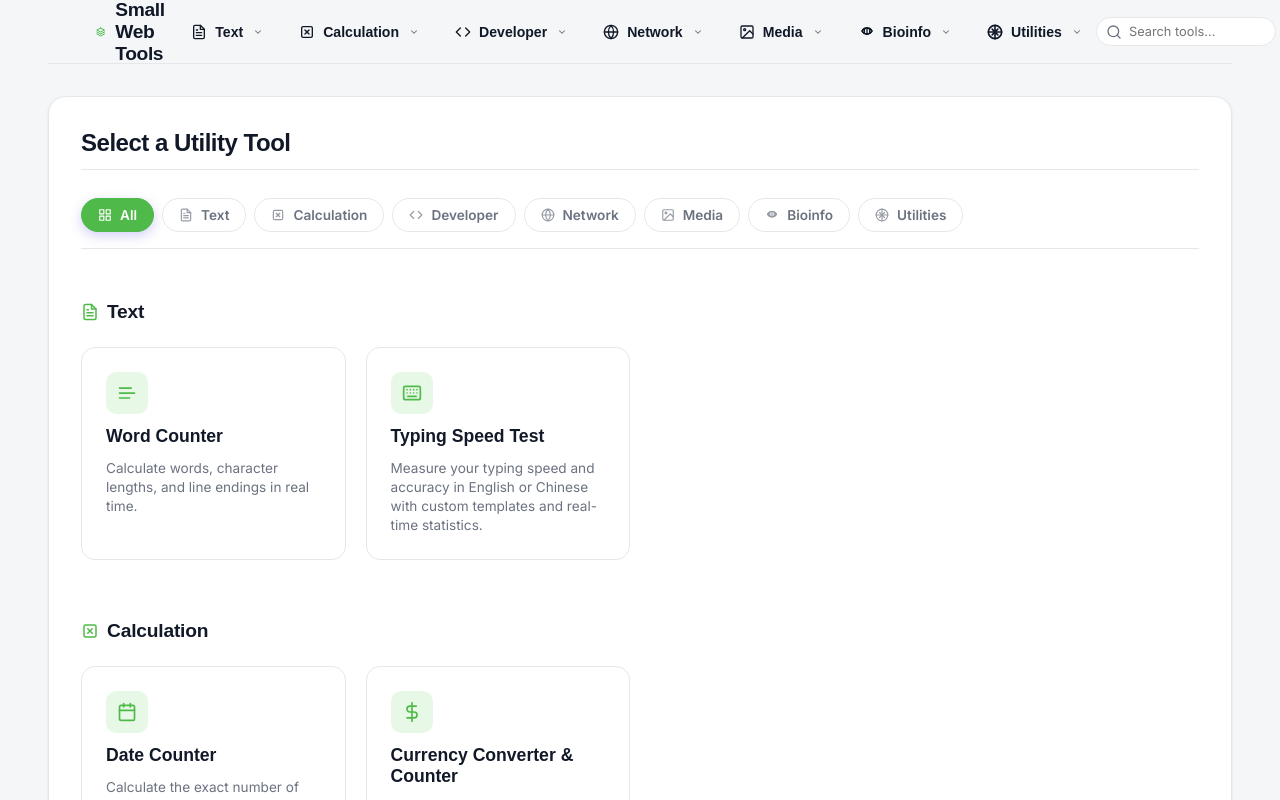
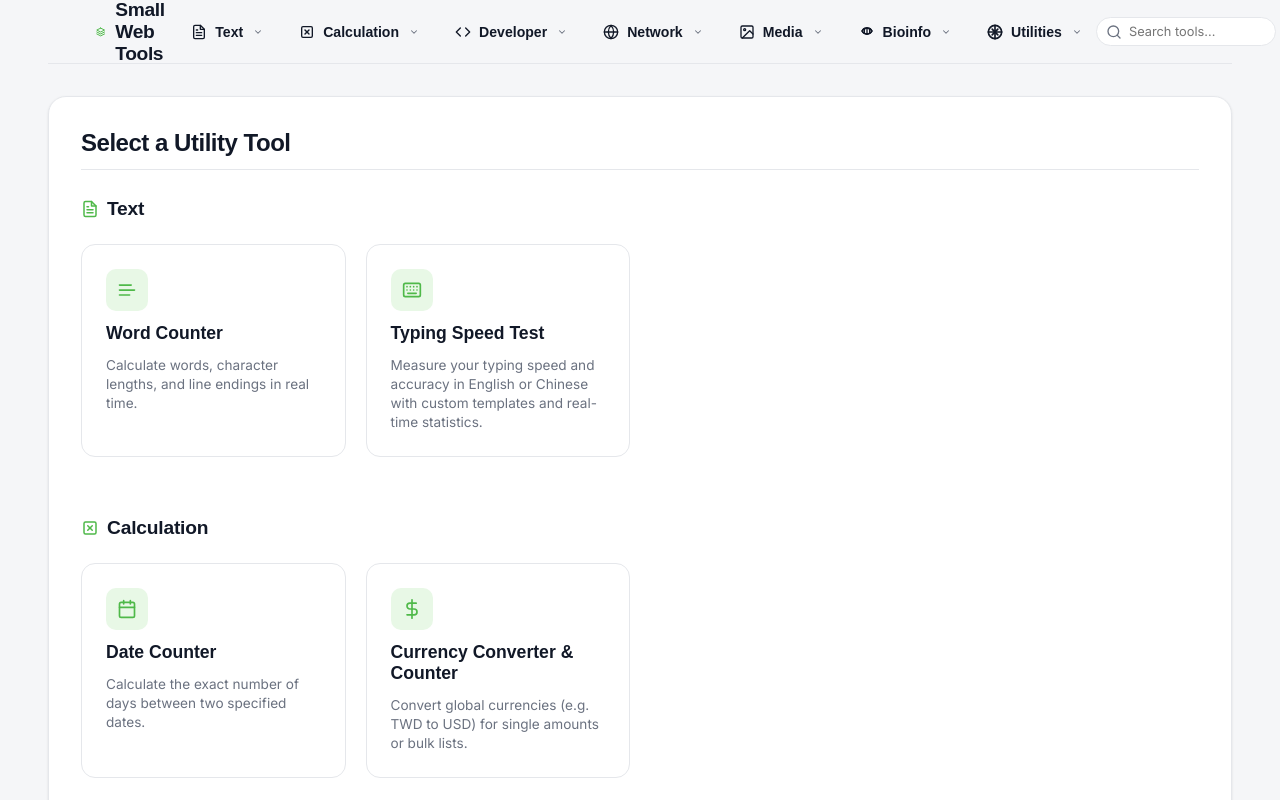
Before and after one commit to hhter2/small-web-tools, a React (Vite) app: page / in a window 1280 px wide. Built offline with nearby package versions, Linux system fonts and the light colour scheme; a web font is replaced by a local one.

Commit message:
feat: remove redundant home-tabs category buttons row on dashboard

```diff
--- a/src/components/HomeGrid.jsx
+++ b/src/components/HomeGrid.jsx
@@ -324,31 +324,7 @@ export default function HomeGrid({ onSelectTool, activeTab = 'all', setActiveTab
     <article id="tool-home" className="tool-card tool-card--wide active">
       <h2>Select a Utility Tool</h2>
 
-      {/* Category filter tabs */}
-      <div className="home-tabs">
-        <button
-          className={`tab-btn ${activeTab === 'all' ? 'active' : ''}`}
-          onClick={() => setActiveTab('all')}
-        >
-          <svg viewBox="0 0 24 24" fill="none" stroke="currentColor" strokeWidth="2" strokeLinecap="round" strokeLinejoin="round">
-            <rect x="3" y="3" width="7" height="7"></rect>
-            <rect x="14" y="3" width="7" height="7"></rect>
-            <rect x="14" y="14" width="7" height="7"></rect>
-            <rect x="3" y="14" width="7" height="7"></rect>
-          </svg>
-          All
-        </button>
-        {categories.map(cat => (
-          <button
-            key={cat.id}
-            className={`tab-btn ${activeTab === cat.id ? 'active' : ''}`}
-            onClick={() => setActiveTab(cat.id)}
-          >
-            {cat.icon}
-            {cat.name}
-          </button>
-        ))}
-      </div>
+
 
       {activeTab === 'all' ? (
         /* Render sections grouped by category */
```
